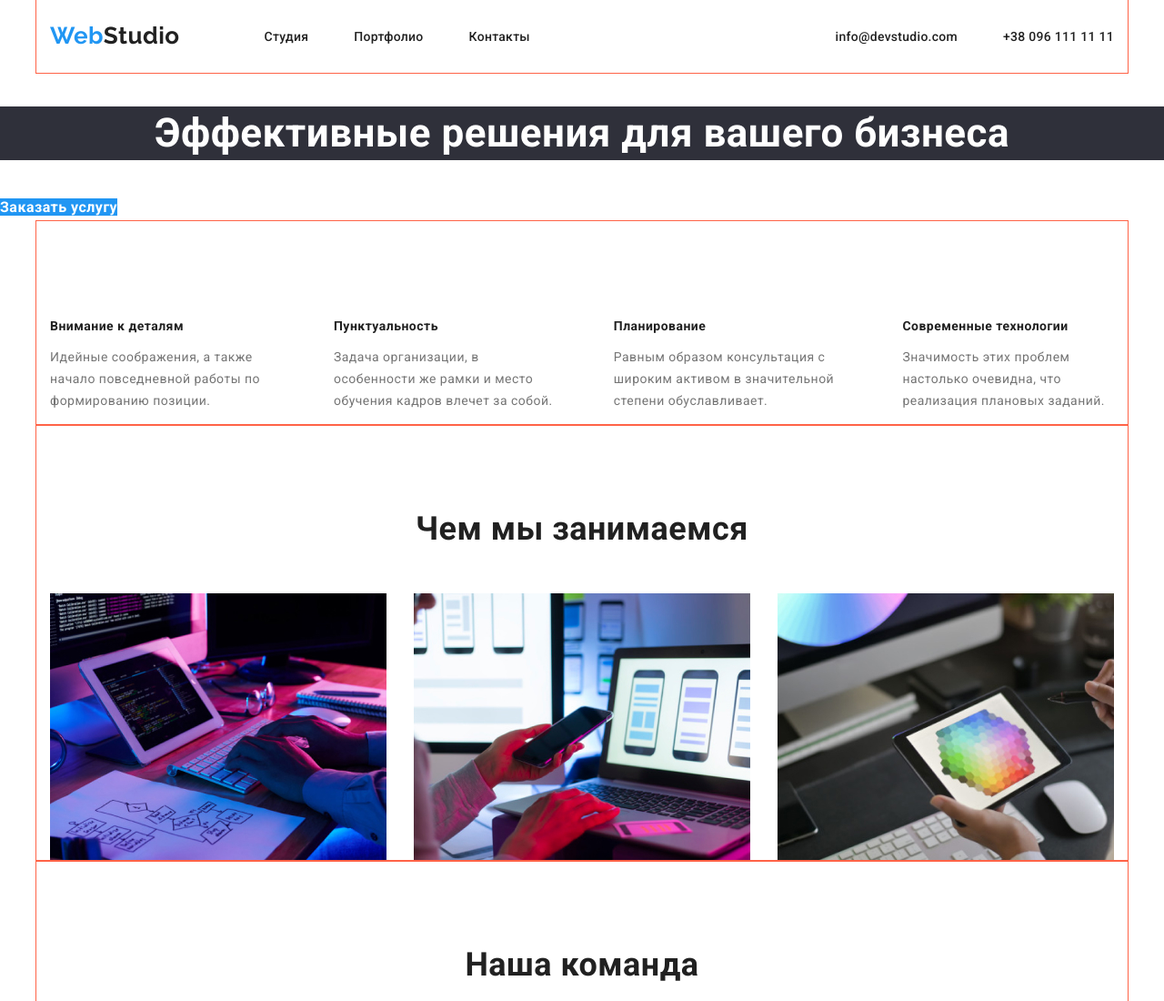
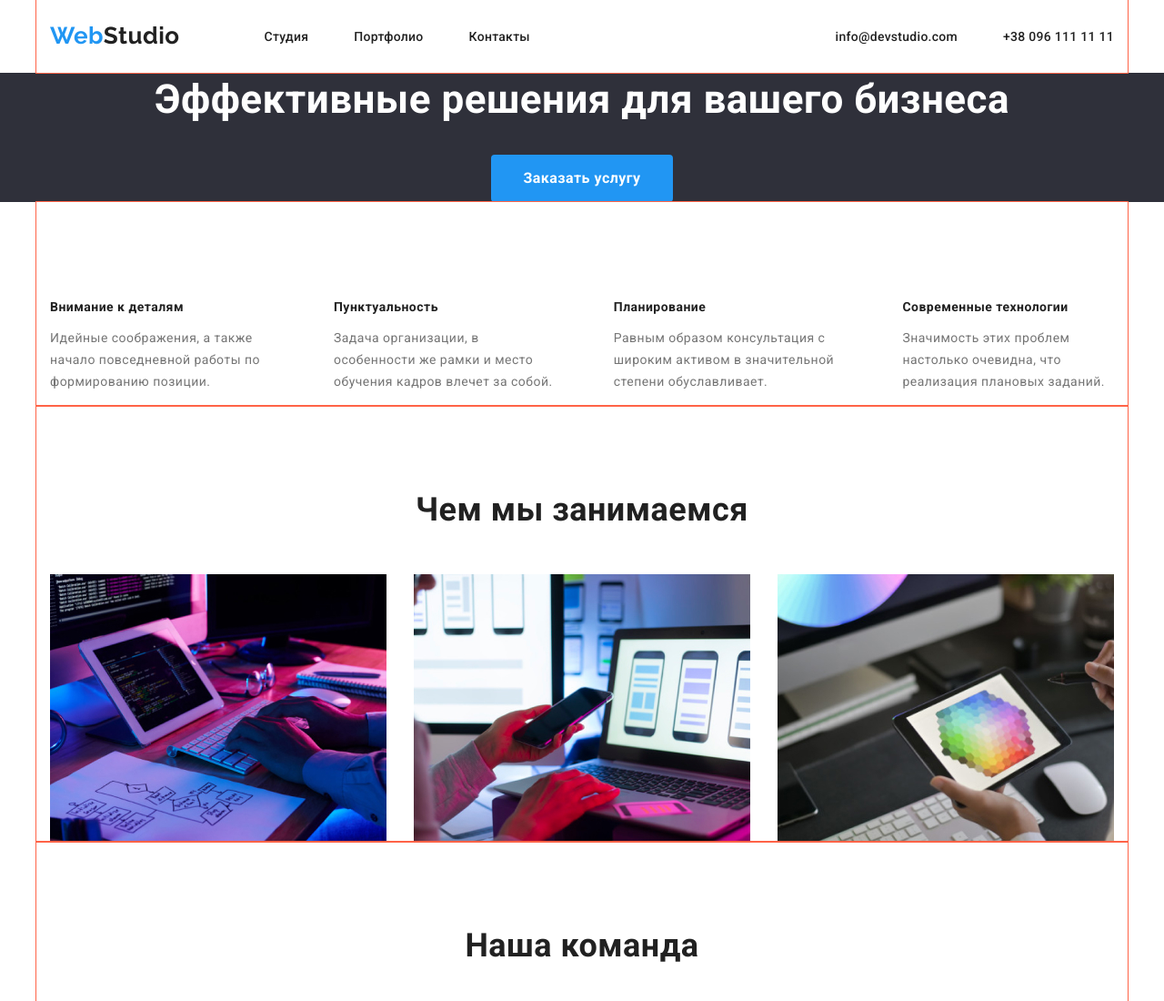
Before and after one commit to andreybulanov/goit-markup-hw-03, a plain HTML site: page index.html in a window 1280 px wide. Shown: the top 1100 px of the page at 91% size. Drawn offline with nearby package versions, Linux system fonts and the light colour scheme.

Commit message:
Доработка секций страницы

```diff
--- a/css/styles.css
+++ b/css/styles.css
@@ -133,20 +133,30 @@ img {
 }
 
 /* Hero */
+.hero {
+  text-align: center;
+  background-color: var(--third-bg-color);
+}
 
 .hero-title {
+  margin-top: 0;
+  margin-bottom: 30px;
   color: #ffffff;
-  background-color: var(--third-bg-color);
 
   font-weight: 900;
   font-size: 44px;
   line-height: 1.36;
-  text-align: center;
 }
 
 /* button */
 
 .button {
+  display: inline-block;
+  border: 1px solid transparent;
+  border-radius: 4px;
+  padding: 10px 32px;
+  min-width: 200px;
+
   color: var(--primary-bg-color);
   background-color: var(--accent-color);
   font-weight: 700;
```
